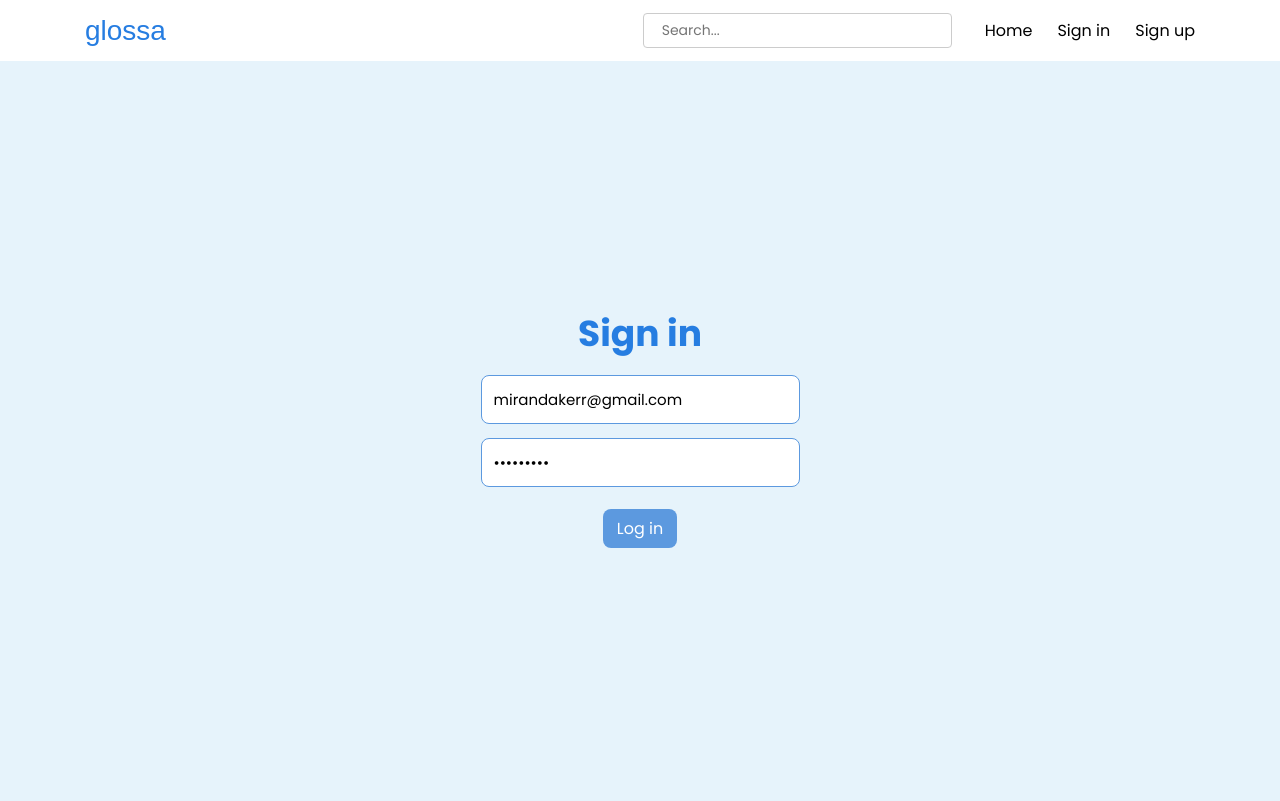
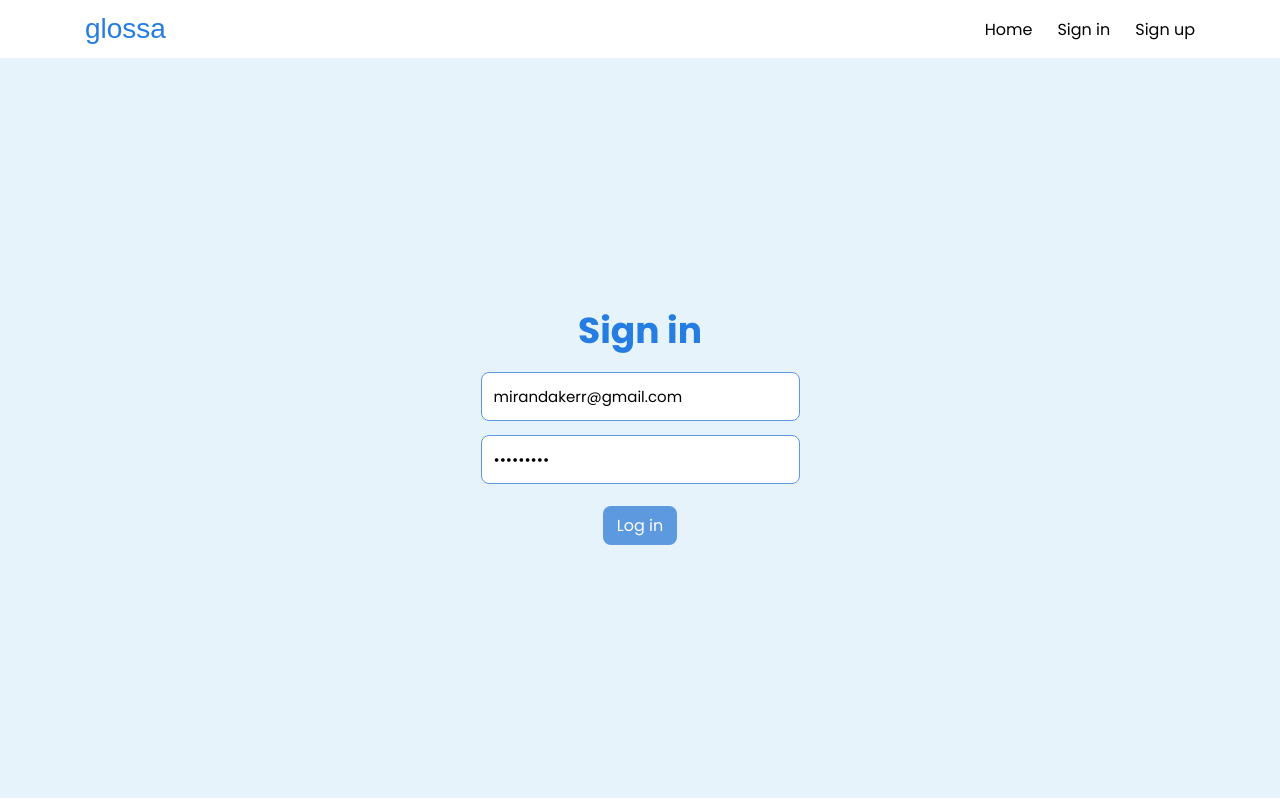
Before and after one commit to AnastasiiaDedela/blogs-project, a React (Vite) app: page /sign-in in a window 1280 px wide. Built offline with nearby package versions, Linux system fonts and the light colour scheme; no server answers; a web font is replaced by a local one.

Commit message:
feat: make searchbar shown only on the pages with feeds

```diff
--- a/src/components/Header/Header.tsx
+++ b/src/components/Header/Header.tsx
@@ -1,4 +1,4 @@
-import { Link } from 'react-router-dom';
+import { Link, useLocation } from 'react-router-dom';
 import styles from './Header.module.scss';
 import { useDispatch, useSelector } from 'react-redux';
 import { logout } from '@/redux/slices/auth/slice';
@@ -6,11 +6,28 @@ import { useNavigate } from 'react-router-dom';
 import { RootState } from '../../redux/store';
 import SearchBar from '../SearchBar/SearchBar';
 import { UserIcon } from 'lucide-react';
+import { useEffect, useState } from 'react';
 
 export default function Header() {
   const isLoggedIn = useSelector((state: RootState) => state.auth.isLoggedIn);
   const navigate = useNavigate();
   const dispatch = useDispatch();
+
+  const location = useLocation();
+  const [isSearchBarShown, setIsSearchBarShown] = useState(false);
+
+  useEffect(() => {
+    if (
+      location.pathname === '/' ||
+      location.pathname === '/user/me' ||
+      location.pathname.includes('/author/')
+    ) {
+      setIsSearchBarShown(true);
+    } else {
+      setIsSearchBarShown(false);
+    }
+  }, [location]);
+
   return (
     <header className={styles.header}>
       <div className={styles.container}>
@@ -18,9 +35,11 @@ export default function Header() {
           glossa
         </h2>
         <div className={styles.headerRightPart}>
-          <div className={styles.searchBar}>
-            <SearchBar />
-          </div>
+          {isSearchBarShown && (
+            <div className={styles.searchBar}>
+              <SearchBar />
+            </div>
+          )}
           <nav>
             <ul className={styles.navigationList}>
               <li>
```
